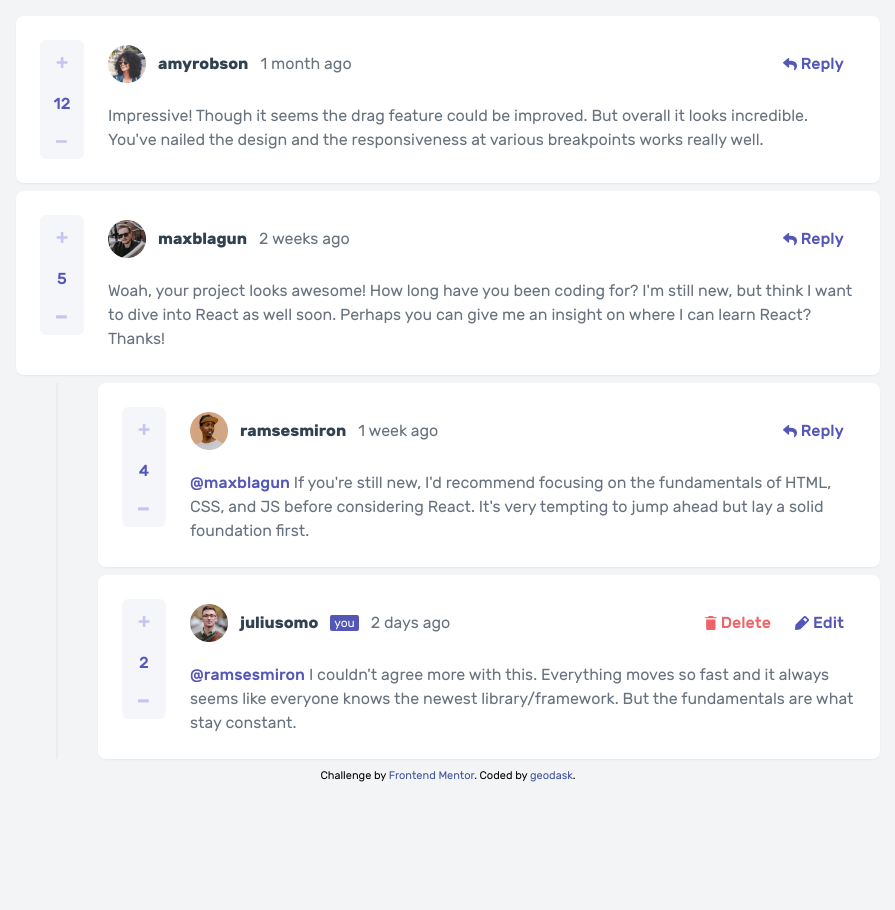
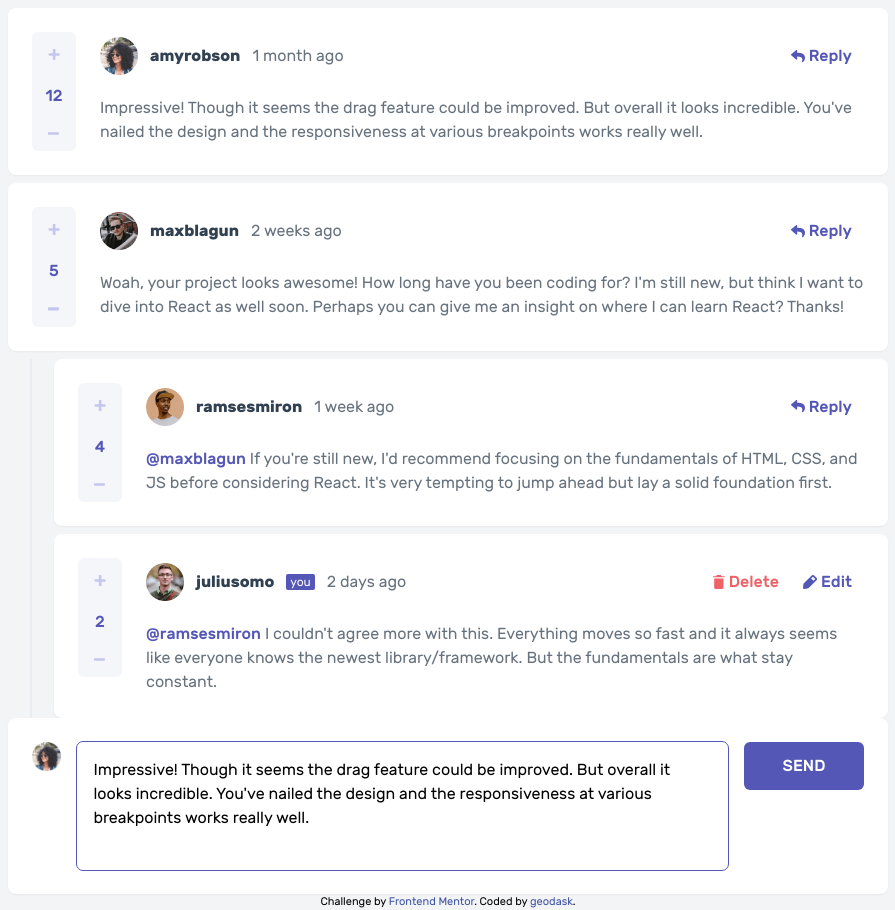
Before and after one commit to geodask/interactive-comments-section, a SvelteKit app: page / in a window 1280 px wide. Shown: the whole page, without its empty margins (192-1087 px from the left). Before the commit the page ends 800 px from the top, so only its background shows below. Built offline with nearby package versions, Linux system fonts and the light colour scheme.

Commit message:
feat: new comment skeleton

```diff
--- a/src/lib/components/comments/Comment.svelte
+++ b/src/lib/components/comments/Comment.svelte
@@ -1,8 +1,7 @@
 <script lang="ts">
-  import { page } from '$app/stores';
+  import Button from '$lib/components/Button.svelte';
+  import CommentSkeleton from '$lib/components/comments/skeletons/CommentSkeleton.svelte';
   import type { Comment } from '$lib/models/comment';
-  import Button from '../Button.svelte';
-  import CommentSkeleton from './CommentSkeleton.svelte';
 
   export let comment: Comment;
   export let owned: boolean = false;
--- /dev/null
+++ b/src/lib/components/comments/NewComment.svelte
@@ -0,0 +1,13 @@
+<script lang="ts">
+  import Button from '$lib/components/Button.svelte';
+  import NewCommentSkeleton from '$lib/components/comments/skeletons/NewCommentSkeleton.svelte';
+  import type { Comment } from '$lib/models/comment';
+
+  export let comment: Comment;
+</script>
+
+<NewCommentSkeleton>
+  <textarea slot="edit-area" class="w-full outline-moderate-blue outline outline-1 focus:outline-2 p-4 rounded-md resize-none" value={comment.content} rows="4" />
+  <img slot="avatar" width="38" src={comment.user.image.png} alt="avatar" />
+  <Button slot="action" class="uppercase bg-moderate-blue text-white rounded-md min-w-[120px]">Send</Button>
+</NewCommentSkeleton>
--- /dev/null
+++ b/src/lib/components/comments/skeletons/NewCommentSkeleton.svelte
@@ -0,0 +1,19 @@
+<div class="bg-white shadow-sm rounded-lg p-6">
+  <!-- MOBILE -->
+  <div class="sm:hidden flex flex-col gap-4">
+    <slot name="edit-area" />
+    <div class="flex justify-between">
+      <div>
+        <slot name="avatar" />
+      </div>
+      <slot name="action" />
+    </div>
+  </div>
+
+  <!-- DESKTOP -->
+  <div class="hidden sm:flex gap-4 items-start">
+    <div><slot name="avatar" /></div>
+    <slot name="edit-area" />
+    <slot name="action" />
+  </div>
+</div>
--- a/src/routes/+layout.svelte
+++ b/src/routes/+layout.svelte
@@ -3,7 +3,7 @@
   import '../app.postcss';
 </script>
 
-<div class="container mx-auto h-full flex flex-col p-4 max-w-4xl">
+<div class="container mx-auto h-full flex flex-col p-2 max-w-4xl">
   <div class="flex-grow">
     <slot />
   </div>
--- a/src/routes/+page.svelte
+++ b/src/routes/+page.svelte
@@ -1,5 +1,6 @@
 <script lang="ts">
   import Comment from '$lib/components/comments/Comment.svelte';
+  import NewComment from '$lib/components/comments/NewComment.svelte';
 
   export let data;
 </script>
@@ -8,7 +9,7 @@
   {#each data.comments as comment}
     {@const owned = data.user.username === comment.user.username}
     <Comment {owned} {comment} />
-    <div class="ml-10 pl-10 space-y-2 border-l-2 border-light-gray">
+    <div class="ml-[2.5%] pl-[2.5%] space-y-2 border-l-2 border-light-gray">
       {#each comment?.replies || [] as reply}
         {@const owned = data.user.username === reply.user.username}
         <Comment {owned} comment={reply} />
@@ -16,3 +17,5 @@
     </div>
   {/each}
 </div>
+
+<NewComment comment={data.comments[0]} />
```
Also changed, not shown: src/lib/components/comments/skeletons/CommentSkeleton.svelte (renamed from src/lib/components/comments/CommentSkeleton.svelte).
